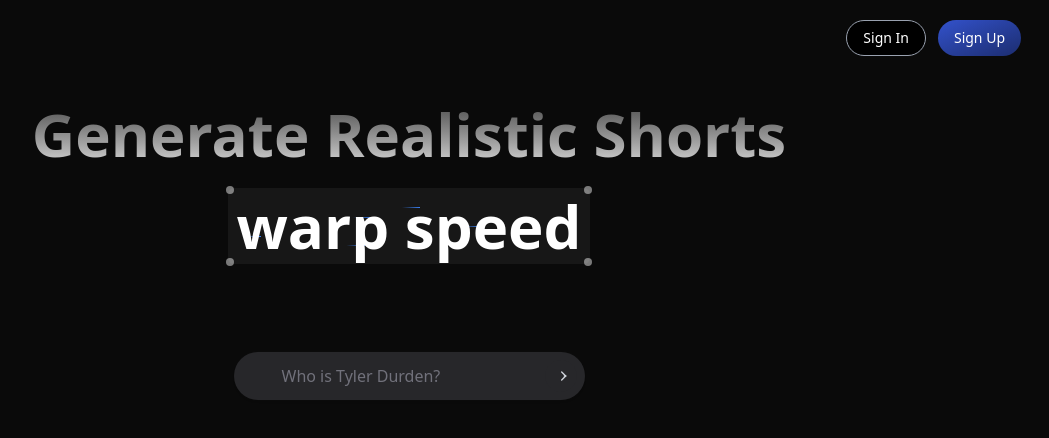
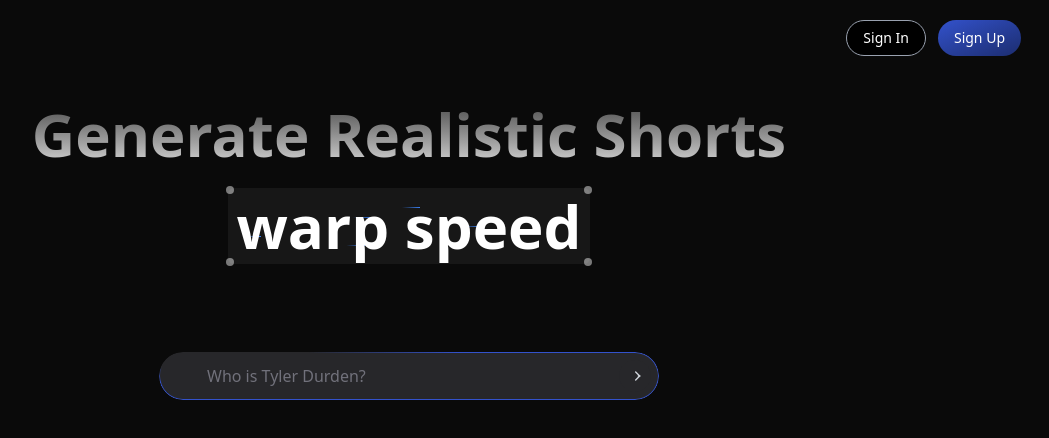
Before and after one commit to zhukovvlad/shorts-app, a Next.js app: page /new in a window 1280 px wide. Shown: the top 438 px of the page, without its empty margins (231-1280 px from the left). Built offline with nearby package versions, Linux system fonts and the light colour scheme; no server answers.

Commit message:
04: finished-new-page

```diff
--- a/app/new/CreateProject.tsx
+++ b/app/new/CreateProject.tsx
@@ -17,7 +17,7 @@ const CreateProject = ({ user }: { user: string | null }) => {
     "How to assemble your own PC?",
   ];
 
-  const [prompt, setPrompt] = useState("")
+  const [prompt, setPrompt] = useState("");
 
   return (
     <div className="w-screen h-screen flex flex-col">
@@ -37,11 +37,9 @@ const CreateProject = ({ user }: { user: string | null }) => {
       )}
       {user && (
         <div className="flex justify-end mr-7 mt-5">
-          <Link href="/dashboard">
           <Button className="bg-gradient-to-br hover:opacity-80 text-white rounded-full from-[#3352CC] to-[#1C2D70] font-medium mx-2 cursor-pointer">
-              Dashboard
+            <Link href="/dashboard">Dashboard</Link>
           </Button>
-          </Link>
           <SignOutButton>
             <Button className="bg-black border border-gray-400 text-white rounded-full mx-2 hover:bg-gray-900 transitioncolors duration-150 cursor-pointer">
               Sign Out
@@ -57,7 +55,11 @@ const CreateProject = ({ user }: { user: string | null }) => {
       </h1>
 
       <div className="flex justify-center mt-auto mb-[400px]">
-        <div className="">
+        <div className="relative rounded-3xl w-[500px] overflow-hidden">
+          <ShineBorder
+            className="z-10"
+            shineColor={["#3352CC", "#3352CC", "#3352CC", "#3352CC"]}
+          />
           <PlaceholdersAndVanishInput
             placeholders={placeholders}
             onChange={(e) => setPrompt(e.target.value)}
```
Lines whose indentation alone changed are shown as unchanged.
